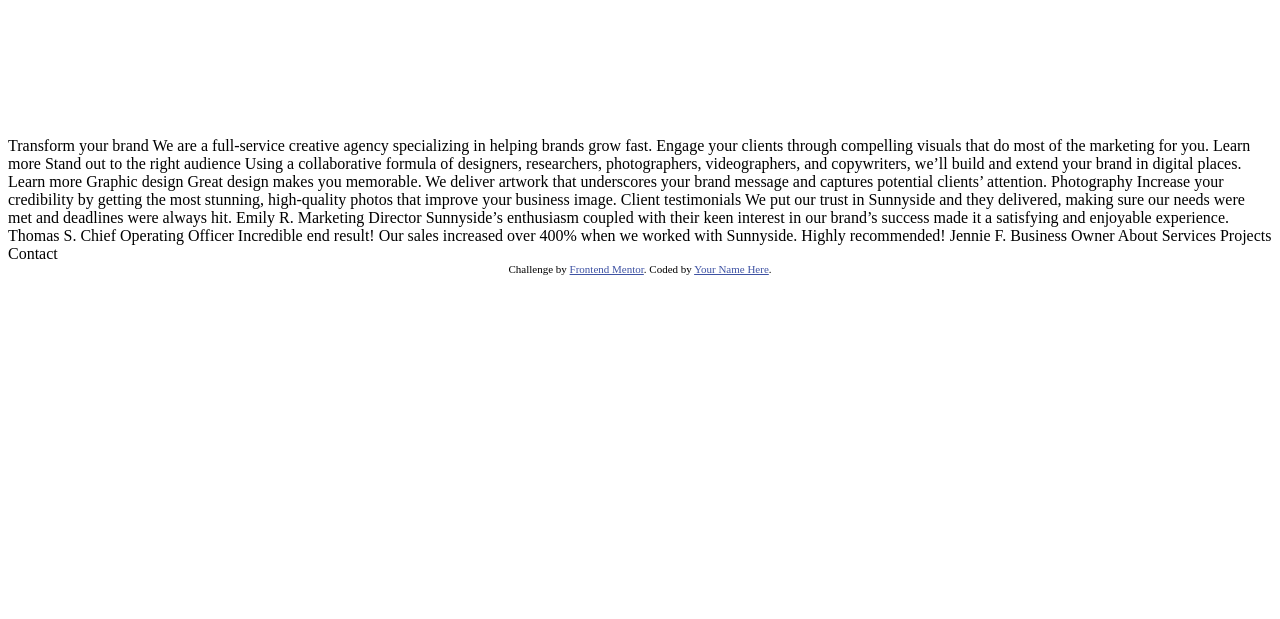
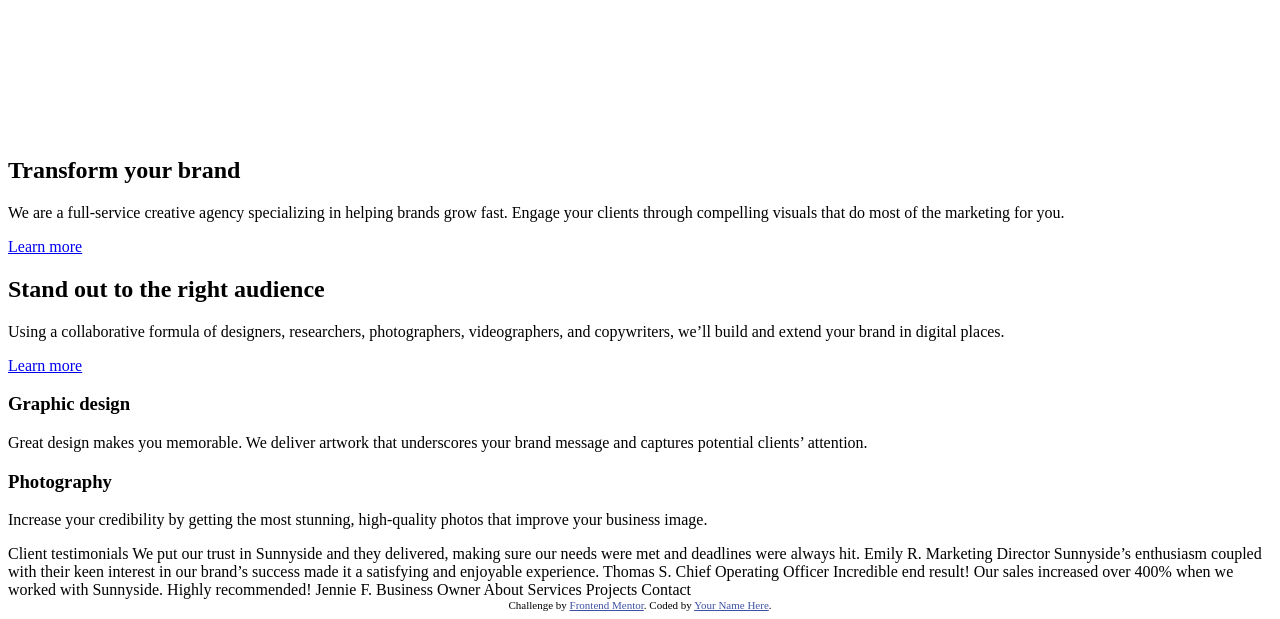
Before and after one commit to SuhodolecA/Sunnyside-agency-landing-page-challenge-hub, a plain HTML site: page index.html in a window 1280 px wide. Shown: the part 185-804 px from the top of the page. Drawn offline with Linux system fonts and the light colour scheme.

Commit message:
feat: add html markup sunny-main__services section

```diff
--- a/index.html
+++ b/index.html
@@ -1,8 +1,10 @@
 <!DOCTYPE html>
 <html lang="en">
+
 <head>
   <meta charset="UTF-8">
-  <meta name="viewport" content="width=device-width, initial-scale=1.0"> <!-- displays site properly based on user's device -->
+  <meta name="viewport" content="width=device-width, initial-scale=1.0">
+  <!-- displays site properly based on user's device -->
 
   <link rel="icon" type="image/png" sizes="32x32" href="./images/favicon-32x32.png">
 
@@ -11,10 +13,17 @@
 
   <!-- Feel free to remove these styles or customise in your own stylesheet 👍 -->
   <style>
-    .attribution { font-size: 11px; text-align: center; }
-    .attribution a { color: hsl(228, 45%, 44%); }
+    .attribution {
+      font-size: 11px;
+      text-align: center;
+    }
+
+    .attribution a {
+      color: hsl(228, 45%, 44%);
+    }
   </style>
 </head>
+
 <body>
   <div class="wrapper">
     <header class="sunny-header">
@@ -35,7 +44,49 @@
         <h1 class="sunny-main__hero-title">We are creatives</h1>
         <img src="images/icon-arrow-down.svg" alt="arrow img" class="sunny-main__hero-arrow" />
       </div>
-      <div class="sunny-main__services"></div>
+      <div class="sunny-main__services">
+        <div class="sunny-main__services-item article">
+          <h2 class="sunny-main__services-item__title article-title">
+            Transform your brand
+          </h2>
+          <p class="sunny-main__services-item__text article-text">
+            We are a full-service creative agency specializing in helping brands grow fast.
+            Engage your clients through compelling visuals that do most of the marketing for you.
+          </p>
+          <a href="#" class="sunny-main__services-item__link article-link">Learn more</a>
+        </div>
+        <div class="sunny-main__services-item picture"></div>
+        <div class="sunny-main__services-item picture"></div>
+        <div class="sunny-main__services-item article">
+          <h2 class="sunny-main__services-item__title article-title">
+            Stand out to the right audience
+          </h2>
+          <p class="sunny-main__services-item__text article-text">
+            Using a collaborative formula of designers, researchers, photographers, videographers, and copywriters,
+            we’ll build and extend your brand in digital places.
+          </p>
+          <a href="#" class="sunny-main__services-item__link article-link">Learn more</a>
+        </div>
+        <div class="sunny-main__services-item picture">
+          <h3 class="sunny-main__services-item__title picture-title">
+            Graphic design
+          </h3>
+          <p class="sunny-main__services-item__text picture-text">
+            Great design makes you memorable. We deliver artwork that underscores your brand message and captures
+            potential
+            clients’ attention.
+          </p>
+        </div>
+        <div class="sunny-main__services-item picture">
+          <h3 class="sunny-main__services-item__title picture-title">
+            Photography
+          </h3>
+          <p class="sunny-main__services-item__text picture-text">
+            Increase your credibility by getting the most stunning, high-quality photos that improve your business
+            image.
+          </p>
+        </div>
+      </div>
       <div class="sunny-main__testimonials"></div>
       <div class="sunny-main__pictures"></div>
     </main>
@@ -48,33 +99,14 @@
 
 
 
-
-  Transform your brand
-
-  We are a full-service creative agency specializing in helping brands grow fast.
-  Engage your clients through compelling visuals that do most of the marketing for you.
-
-  Learn more
-
-  Stand out to the right audience
-
-  Using a collaborative formula of designers, researchers, photographers, videographers, and copywriters, we’ll build and extend your brand in digital places.
-
-  Learn more
-
-  Graphic design
-  Great design makes you memorable. We deliver artwork that underscores your brand message and captures potential clients’ attention.
-
-  Photography
-  Increase your credibility by getting the most stunning, high-quality photos that improve your business image.
-
   Client testimonials
 
   We put our trust in Sunnyside and they delivered, making sure our needs were met and deadlines were always hit.
   Emily R.
   Marketing Director
 
-  Sunnyside’s enthusiasm coupled with their keen interest in our brand’s success made it a satisfying and enjoyable experience.
+  Sunnyside’s enthusiasm coupled with their keen interest in our brand’s success made it a satisfying and enjoyable
+  experience.
   Thomas S.
   Chief Operating Officer
 
@@ -92,4 +124,5 @@
     Coded by <a href="#">Your Name Here</a>.
   </div>
 </body>
+
 </html>
```
